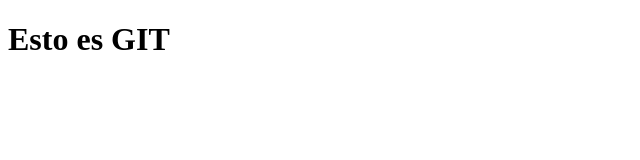
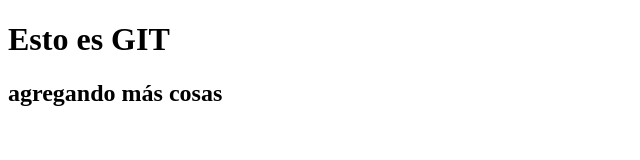
Before and after one commit to quiquefraga/comision22527, a plain HTML site: page index.html in a window 1280 px wide. Shown: the whole page, without its empty margins (0-640 px from the left). Drawn offline with Linux system fonts and the light colour scheme.

Commit message:
cambios en html y css

```diff
--- a/css/estilos.css
+++ b/css/estilos.css
@@ -0,0 +1,3 @@
+.h2{
+    font-family: 'Courier New', Courier, monospace;
+}
--- a/index.html
+++ b/index.html
@@ -1,5 +1,6 @@
 <!DOCTYPE html>
 <html lang="en">
+
 <head>
     <meta charset="UTF-8">
     <meta http-equiv="X-UA-Compatible" content="IE=edge">
@@ -7,9 +8,20 @@
     <title>Document</title>
     <link rel="stylesheet" href="css/estilos.css">
 </head>
+
 <body>
     <header>
         <h1>Esto es GIT</h1>
     </header>
+    <main>
+        <section>
+
+            <h2>
+                agregando más cosas
+            </h2>
+        </section>
+
+    </main>
 </body>
+
 </html>
```
